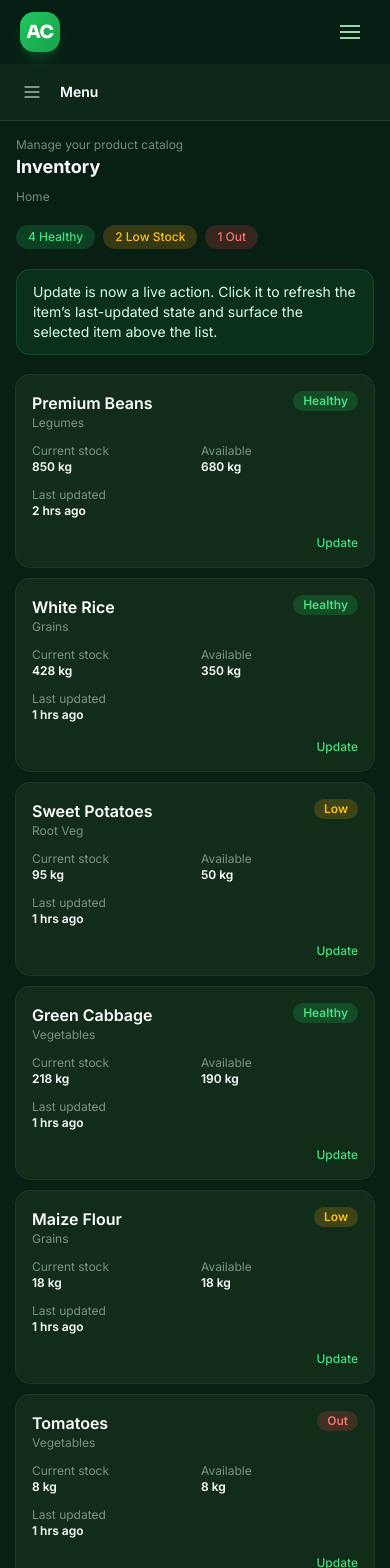
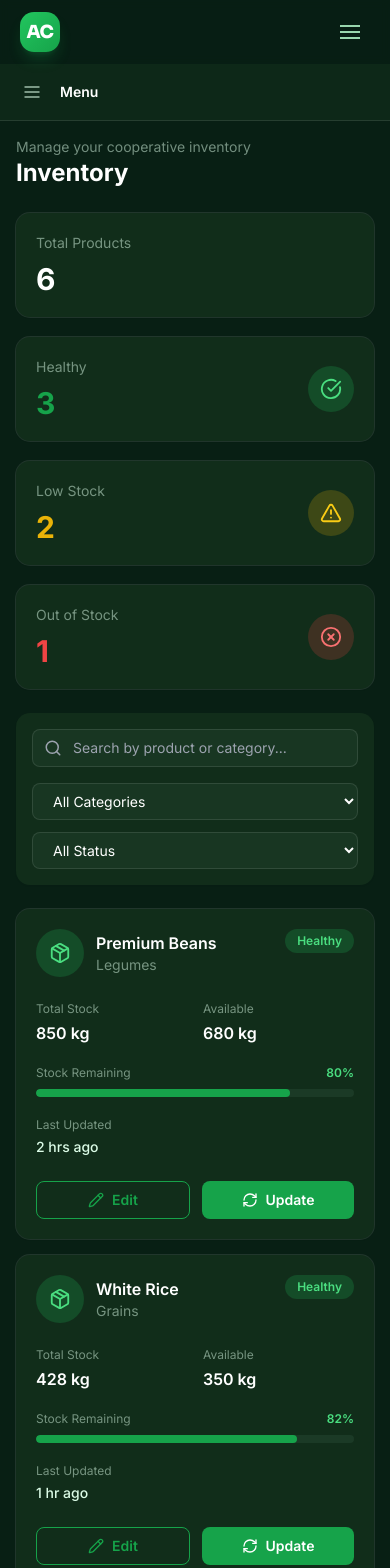
Before and after one commit to Emerance63/AGRI_connect_Frotned-end, a Next.js app: page /inventory in a window 390 px wide. Shown: the top 1568 px of the page. Built offline with nearby package versions, Linux system fonts and the light colour scheme.

Commit message:
feat: enhance inventory management dashboard

```diff
--- a/src/app/(cooperative)/inventory/page.tsx
+++ b/src/app/(cooperative)/inventory/page.tsx
@@ -1,5 +1,4 @@
-export const metadata = { title: "Inventory" };
-import InventoryBoard from "@/components/cooperative/InventoryBoard";
+import InventoryBoard from "@/components/cooperative/inventory/InventoryBoard";
 
 export default function InventoryPage() {
   return <InventoryBoard />;
--- a/src/components/cooperative/inventory/InventoryBoard.tsx
+++ b/src/components/cooperative/inventory/InventoryBoard.tsx
@@ -80,6 +80,7 @@ export default function InventoryBoard() {
     useState<InventoryItem | null>(null);
 
   const [openModal, setOpenModal] = useState(false);
+  const [category, setCategory] = useState("All");
 
  const filteredItems = useMemo(() => {
   return items.filter((item) => {
@@ -88,11 +89,14 @@ export default function InventoryBoard() {
       item.category.toLowerCase().includes(search.toLowerCase());
 
     const matchesStatus =
-        filter === "All" ? true : item.status === filter;
+      filter === "All" || item.status === filter;
 
-      return matchesSearch && matchesStatus;
+    const matchesCategory =
+      category === "All" || item.category === category;
+
+    return matchesSearch && matchesStatus && matchesCategory;
   });
-  }, [items, search, filter]);
+}, [items, search, filter, category]);
 
  const healthy = items.filter(
   (item) => item.status === "Healthy"
@@ -164,6 +168,8 @@ export default function InventoryBoard() {
   onSearchChange={setSearch}
   filter={filter}
   onFilterChange={setFilter}
+  category={category}
+  onCategoryChange={setCategory}
 />
             {/* Mobile Cards */}
 
--- a/src/components/cooperative/inventory/InventoryCard.tsx
+++ b/src/components/cooperative/inventory/InventoryCard.tsx
@@ -1,13 +1,7 @@
 "use client";
 
-type InventoryItem = {
-  name: string;
-  category: string;
-  stock: string;
-  available: string;
-  status: "Healthy" | "Low" | "Out";
-  updated: string;
-};
+import { Pencil, RefreshCw, Package } from "lucide-react";
+import type { InventoryItem } from "./UpdateStockModal";
 
 interface InventoryCardProps {
   item: InventoryItem;
@@ -19,7 +13,7 @@ const statusColor = {
   Healthy:
     "bg-green-100 text-green-700 dark:bg-green-500/20 dark:text-green-400",
   Low:
-    "bg-amber-100 text-amber-700 dark:bg-amber-500/20 dark:text-amber-400",
+    "bg-yellow-100 text-yellow-700 dark:bg-yellow-500/20 dark:text-yellow-400",
   Out:
     "bg-red-100 text-red-700 dark:bg-red-500/20 dark:text-red-400",
 };
@@ -29,74 +23,128 @@ export default function InventoryCard({
   onUpdate,
   onEdit,
 }: InventoryCardProps) {
+  const stock = Number(item.stock.replace(" kg", ""));
+  const available = Number(item.available.replace(" kg", ""));
+
+  const percentage =
+    stock === 0 ? 0 : Math.round((available / stock) * 100);
+
   return (
-    <div className="rounded-xl bg-white p-4 shadow-sm ring-1 ring-gray-100 dark:bg-[#112d1a] dark:ring-white/10">
+    <div className="rounded-xl bg-white p-5 shadow-sm ring-1 ring-gray-100 transition hover:shadow-md dark:bg-[#112d1a] dark:ring-white/10">
 
       <div className="flex items-start justify-between">
+
+        <div className="flex items-center gap-3">
+
+          <div className="flex h-12 w-12 items-center justify-center rounded-full bg-green-100 dark:bg-green-500/20">
+            <Package
+              className="text-green-600 dark:text-green-400"
+              size={22}
+            />
+          </div>
+
           <div>
+
             <h3 className="font-semibold text-gray-900 dark:text-white">
               {item.name}
             </h3>
 
-          <p className="text-xs text-gray-400 dark:text-green-100/50">
+            <p className="text-sm text-gray-400 dark:text-green-100/50">
               {item.category}
             </p>
+
+          </div>
+
         </div>
 
         <span
-          className={`rounded-full px-2.5 py-1 text-xs font-semibold ${statusColor[item.status]}`}
+          className={`rounded-full px-3 py-1 text-xs font-semibold ${statusColor[item.status]}`}
         >
           {item.status}
         </span>
+
       </div>
 
-      <div className="mt-4 grid grid-cols-2 gap-4">
+      <div className="mt-6 grid grid-cols-2 gap-4">
 
         <div>
+
           <p className="text-xs text-gray-400 dark:text-green-100/50">
-            Stock
+            Total Stock
           </p>
 
-          <h4 className="font-semibold text-gray-900 dark:text-white">
+          <p className="mt-1 font-semibold text-gray-900 dark:text-white">
             {item.stock}
-          </h4>
+          </p>
+
         </div>
 
         <div>
+
           <p className="text-xs text-gray-400 dark:text-green-100/50">
             Available
           </p>
 
-          <h4 className="font-semibold text-gray-900 dark:text-white">
+          <p className="mt-1 font-semibold text-gray-900 dark:text-white">
             {item.available}
-          </h4>
+          </p>
+
         </div>
 
       </div>
 
-      <div className="mt-4">
+      <div className="mt-5">
+
+        <div className="mb-2 flex items-center justify-between">
+
+          <span className="text-xs text-gray-400 dark:text-green-100/50">
+            Stock Remaining
+          </span>
+
+          <span className="text-xs font-semibold text-green-600 dark:text-green-400">
+            {percentage}%
+          </span>
+
+        </div>
+
+        <div className="h-2 overflow-hidden rounded-full bg-gray-200 dark:bg-[#1b3a26]">
+
+          <div
+            className="h-full rounded-full bg-green-600 transition-all"
+            style={{ width: `${percentage}%` }}
+          />
+
+        </div>
+
+      </div>
+
+      <div className="mt-5">
+
         <p className="text-xs text-gray-400 dark:text-green-100/50">
           Last Updated
         </p>
 
-        <p className="font-medium text-gray-700 dark:text-green-100">
+        <p className="mt-1 text-sm font-medium text-gray-700 dark:text-green-100">
           {item.updated}
         </p>
+
       </div>
 
-      <div className="mt-5 flex gap-2">
+      <div className="mt-6 flex gap-3">
 
         <button
           onClick={onEdit}
-          className="flex-1 rounded-lg border border-green-600 py-2 text-sm font-semibold text-green-600 transition hover:bg-green-50 dark:hover:bg-green-500/10"
+          className="flex flex-1 items-center justify-center gap-2 rounded-lg border border-green-600 py-2 text-sm font-semibold text-green-600 transition hover:bg-green-50 dark:hover:bg-green-500/10"
         >
+          <Pencil size={16} />
           Edit
         </button>
 
         <button
           onClick={onUpdate}
-          className="flex-1 rounded-lg bg-green-600 py-2 text-sm font-semibold text-white transition hover:bg-green-700"
+          className="flex flex-1 items-center justify-center gap-2 rounded-lg bg-green-600 py-2 text-sm font-semibold text-white transition hover:bg-green-700"
         >
+          <RefreshCw size={16} />
           Update
         </button>
 
--- a/src/components/cooperative/inventory/InventoryStats.tsx
+++ b/src/components/cooperative/inventory/InventoryStats.tsx
@@ -1,3 +1,11 @@
+"use client";
+
+import {
+  CheckCircle,
+  AlertTriangle,
+  XCircle,
+} from "lucide-react";
+
 interface InventoryStatsProps {
   healthy: number;
   low: number;
@@ -9,37 +17,112 @@ export default function InventoryStats({
   low,
   out,
 }: InventoryStatsProps) {
+  const total = healthy + low + out;
+
   return (
-    <div className="grid grid-cols-1 gap-4 sm:grid-cols-3">
-      <div className="rounded-xl border border-green-200 bg-green-50 p-5 dark:border-green-700 dark:bg-green-900/20">
-        <p className="text-sm text-gray-500 dark:text-gray-300">
-          Healthy Products
+    <div className="grid grid-cols-1 gap-5 md:grid-cols-2 xl:grid-cols-4">
+
+      {/* Total */}
+
+      <div className="rounded-xl bg-white p-5 shadow-sm ring-1 ring-gray-100 dark:bg-[#112d1a] dark:ring-white/10">
+
+        <p className="text-sm text-gray-400 dark:text-green-100/50">
+          Total Products
         </p>
 
-        <h2 className="mt-2 text-3xl font-bold text-green-700 dark:text-green-400">
+        <h2 className="mt-2 text-3xl font-bold text-gray-900 dark:text-white">
+          {total}
+        </h2>
+
+      </div>
+
+      {/* Healthy */}
+
+      <div className="rounded-xl bg-white p-5 shadow-sm ring-1 ring-gray-100 dark:bg-[#112d1a] dark:ring-white/10">
+
+        <div className="flex items-center justify-between">
+
+          <div>
+
+            <p className="text-sm text-gray-400 dark:text-green-100/50">
+              Healthy
+            </p>
+
+            <h2 className="mt-2 text-3xl font-bold text-green-600">
               {healthy}
             </h2>
+
           </div>
 
-      <div className="rounded-xl border border-yellow-200 bg-yellow-50 p-5 dark:border-yellow-700 dark:bg-yellow-900/20">
-        <p className="text-sm text-gray-500 dark:text-gray-300">
+          <div className="rounded-full bg-green-100 p-3 dark:bg-green-500/20">
+            <CheckCircle
+              size={22}
+              className="text-green-600 dark:text-green-400"
+            />
+          </div>
+
+        </div>
+
+      </div>
+
+      {/* Low */}
+
+      <div className="rounded-xl bg-white p-5 shadow-sm ring-1 ring-gray-100 dark:bg-[#112d1a] dark:ring-white/10">
+
+        <div className="flex items-center justify-between">
+
+          <div>
+
+            <p className="text-sm text-gray-400 dark:text-green-100/50">
               Low Stock
             </p>
 
-        <h2 className="mt-2 text-3xl font-bold text-yellow-600 dark:text-yellow-400">
+            <h2 className="mt-2 text-3xl font-bold text-yellow-500">
               {low}
             </h2>
+
           </div>
 
-      <div className="rounded-xl border border-red-200 bg-red-50 p-5 dark:border-red-700 dark:bg-red-900/20">
-        <p className="text-sm text-gray-500 dark:text-gray-300">
+          <div className="rounded-full bg-yellow-100 p-3 dark:bg-yellow-500/20">
+            <AlertTriangle
+              size={22}
+              className="text-yellow-600 dark:text-yellow-400"
+            />
+          </div>
+
+        </div>
+
+      </div>
+
+      {/* Out */}
+
+      <div className="rounded-xl bg-white p-5 shadow-sm ring-1 ring-gray-100 dark:bg-[#112d1a] dark:ring-white/10">
+
+        <div className="flex items-center justify-between">
+
+          <div>
+
+            <p className="text-sm text-gray-400 dark:text-green-100/50">
               Out of Stock
             </p>
 
-        <h2 className="mt-2 text-3xl font-bold text-red-600 dark:text-red-400">
+            <h2 className="mt-2 text-3xl font-bold text-red-500">
               {out}
             </h2>
+
           </div>
+
+          <div className="rounded-full bg-red-100 p-3 dark:bg-red-500/20">
+            <XCircle
+              size={22}
+              className="text-red-600 dark:text-red-400"
+            />
+          </div>
+
+        </div>
+
+      </div>
+
     </div>
   );
 }
--- a/src/components/cooperative/inventory/SearchInventory.tsx
+++ b/src/components/cooperative/inventory/SearchInventory.tsx
@@ -1,10 +1,16 @@
 "use client";
+
+import { Search } from "lucide-react";
 
 interface SearchInventoryProps {
   search: string;
   onSearchChange: (value: string) => void;
+
   filter: string;
   onFilterChange: (value: string) => void;
+
+  category: string;
+  onCategoryChange: (value: string) => void;
 }
 
 export default function SearchInventory({
@@ -12,27 +18,56 @@ export default function SearchInventory({
   onSearchChange,
   filter,
   onFilterChange,
+  category,
+  onCategoryChange,
 }: SearchInventoryProps) {
   return (
-    <div className="flex flex-col gap-3 md:flex-row md:items-center md:justify-between">
+    <div className="flex flex-col gap-4 rounded-xl bg-white p-4 shadow-sm dark:bg-[#112d1a] md:flex-row md:items-center md:justify-between">
+
+      <div className="relative w-full md:max-w-md">
+
+        <Search
+          size={18}
+          className="absolute left-3 top-1/2 -translate-y-1/2 text-gray-400"
+        />
+
         <input
           type="text"
-        placeholder="Search product..."
           value={search}
           onChange={(e) => onSearchChange(e.target.value)}
-        className="w-full rounded-lg border border-gray-200 bg-white px-4 py-2 text-sm text-gray-700 outline-none focus:border-green-600 dark:border-white/10 dark:bg-[#112d1a] dark:text-white"
+          placeholder="Search by product or category..."
+          className="w-full rounded-lg border border-gray-200 bg-white py-2 pl-10 pr-4 text-sm outline-none transition focus:border-green-600 dark:border-white/10 dark:bg-[#183622] dark:text-white"
         />
+
+      </div>
+
+      <div className="flex flex-col gap-3 sm:flex-row">
+
+        <select
+          value={category}
+          onChange={(e) => onCategoryChange(e.target.value)}
+          className="rounded-lg border border-gray-200 bg-white px-4 py-2 text-sm outline-none focus:border-green-600 dark:border-white/10 dark:bg-[#183622] dark:text-white"
+        >
+          <option value="All">All Categories</option>
+          <option value="Grains">Grains</option>
+          <option value="Vegetables">Vegetables</option>
+          <option value="Legumes">Legumes</option>
+          <option value="Root Veg">Root Veg</option>
+        </select>
 
         <select
           value={filter}
           onChange={(e) => onFilterChange(e.target.value)}
-        className="rounded-lg border border-gray-200 bg-white px-4 py-2 text-sm outline-none focus:border-green-600 dark:border-white/10 dark:bg-[#112d1a] dark:text-white"
+          className="rounded-lg border border-gray-200 bg-white px-4 py-2 text-sm outline-none focus:border-green-600 dark:border-white/10 dark:bg-[#183622] dark:text-white"
         >
           <option value="All">All Status</option>
           <option value="Healthy">Healthy</option>
-        <option value="Low">Low</option>
-        <option value="Out">Out</option>
+          <option value="Low">Low Stock</option>
+          <option value="Out">Out of Stock</option>
         </select>
+
+      </div>
+
     </div>
   );
 }
```
Lines whose indentation alone changed are shown as unchanged.
